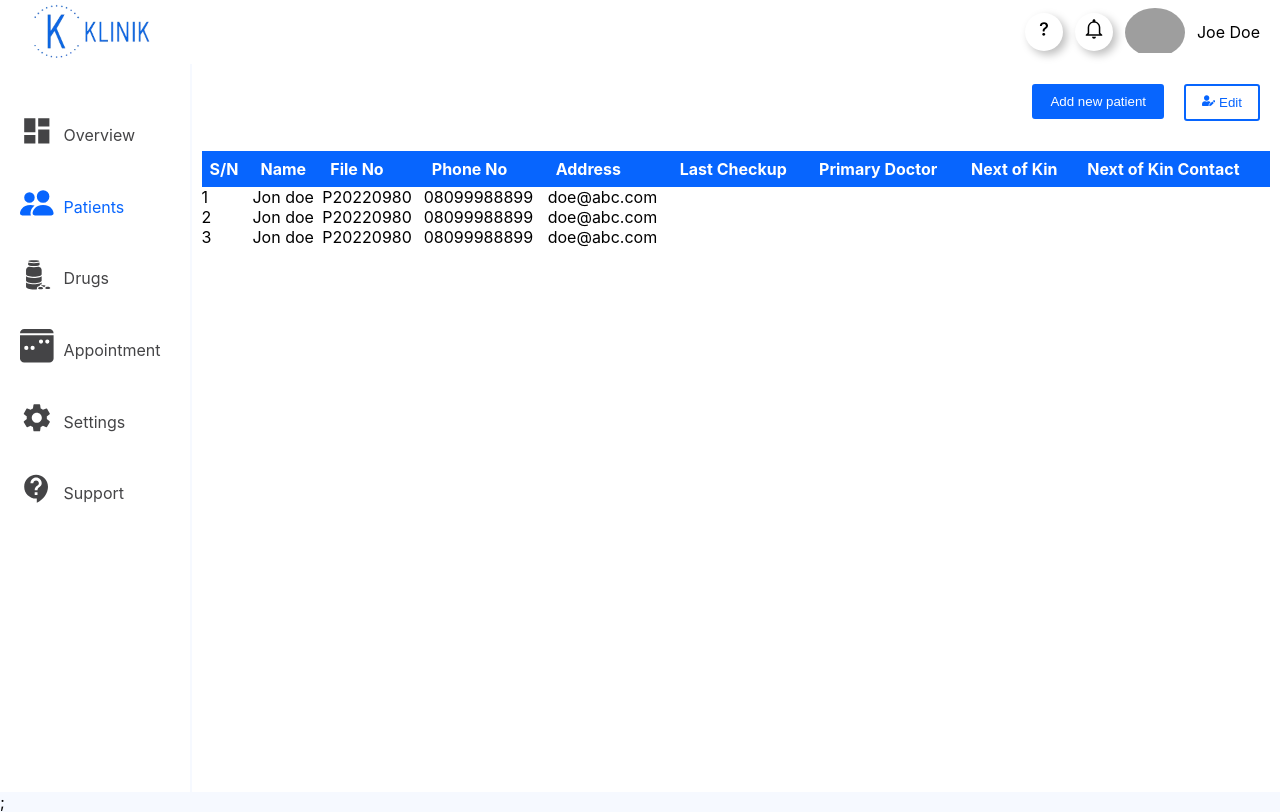
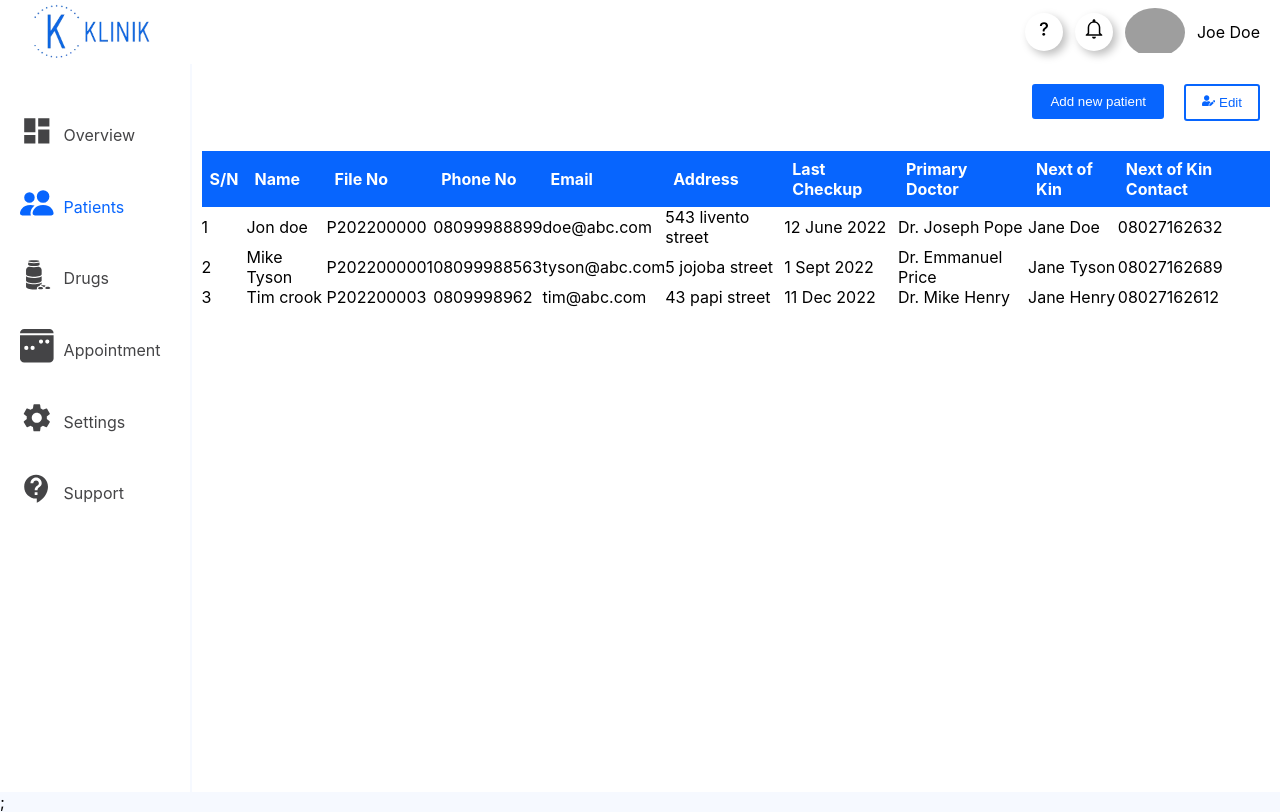
Before and after one commit to St-Pardon/klinik, a React (Create React App) app in the folder client/: page /dashboard/patients in a window 1280 px wide. Built offline with nearby package versions, Linux system fonts and the light colour scheme; grey boxes are pictures that could not be loaded.

Commit message:
:bookmark: saving progress

```diff
--- a/client/src/Landing-Page/landingPage.jsx
+++ b/client/src/Landing-Page/landingPage.jsx
@@ -39,6 +39,8 @@ import {
 } from "../components/heading/heading.component";
 import { Header } from "../components/header/header.styled";
 import { Icon } from "../components/icon/icon.styled";
+import TeamComponent from "../components/team/team.component";
+import ProductComponent from "../components/product/product.component";
 
 const LandingPage = () => {
   return (
@@ -56,9 +58,6 @@ const LandingPage = () => {
           <Navlink href="#service">
             <p>Service</p>
           </Navlink>
-          {/* <Navlink href="#doctor">
-            <p>Doctor</p>
-          </Navlink> */}
           <Navlink href="#about-us">
             <p>About Us</p>
           </Navlink>
@@ -74,16 +73,16 @@ const LandingPage = () => {
         <Section home id="home">
           <div>
             <HeroText>
-              Consult A Doctor,
+              Access your Medical Record,
               <br />
               Anytime Anywhere
             </HeroText>
             <HeroPara>
-              Creating healtier hospital for patients in Africa and beyond.
+              Creating faster hospital access for patients in Africa and beyond.
             </HeroPara>
             <HeroContainer>
-              <Button primary>Book Appointment</Button>
-              <a href="##">
+              <Button primary>Request Demo</Button>
+              <a href="#about-us">
                 <p>Learn more</p>
               </a>
             </HeroContainer>
@@ -91,6 +90,10 @@ const LandingPage = () => {
           <Figure hero>
             <Img src={doc} alt="undraw doctor illustration" />
           </Figure>
+        </Section>
+        <Section peek>
+          <SecHeading service>Take a Peek</SecHeading>
+          <ProductComponent />
         </Section>
         <section id="service">
           <SecHeading service>Our Services</SecHeading>
@@ -143,48 +146,19 @@ const LandingPage = () => {
             </div>
           </WhyUs>
         </section>
-        {/* <section id="doctor">
-          <div>
-            <div>
-              <h3>Meet our Doctors</h3>
-              <p>
-                Start an online conversation with a using an end-to-end
-                encrypted platform
-              </p>
-              <Button primary>Start a conversation</Button>
-            </div>
-            <div>
-              <figure></figure>
-              <figure></figure>
-              <figure></figure>
-              <figure></figure>
-            </div>
-          </div>
-          <div>
-            <h3>Hear from our patients</h3>
-            <div>
-              <ul>
-                <li>
-                  <div></div>
-                  <div>
-                    <figure></figure>
-                    <div>
-                      <p>
-                        Lorem ipsum dolor sit, amet consectetur adipisicing
-                        elit. Veniam minima fugit dignissimos. Fugiat, quos.
-                        Ipsum illum vitae amet dicta officia sapiente
-                        consequatur placeat, repellendus ducimus eum fugiat
-                        numquam quisquam nihil.
-                      </p>
-                      <h4>Diane Simmens</h4>
-                      <p>Pharmasist</p>
-                    </div>
-                  </div>
-                </li>
-              </ul>
-            </div>
-          </div>
-        </section> */}
+        <section id="#about-us">
+          <SecHeading>About Us</SecHeading>
+          <p>
+            Inspired by the need to transform the hospital system from the
+            card-file technique which is not only slow but often lead to loss of
+            medical records, we came up with the web app to fix that problem and
+            help local and under funded hospital properly manage patient records
+            and information
+          </p>
+
+          <SecHeading>Meet The Team</SecHeading>
+          <TeamComponent />
+        </section>
       </Main>
       <Footer>
         <FooterTop>
@@ -208,9 +182,6 @@ const LandingPage = () => {
               <Navlink ft href="#service">
                 <Item>Service</Item>
               </Navlink>
-              {/* <Navlink ft href="#doctor">
-                <Item>Doctor</Item>
-              </Navlink> */}
               <Navlink ft href="#about-us">
                 <Item>About Us</Item>
               </Navlink>
--- a/client/src/Landing-Page/landingPage.styled.jsx
+++ b/client/src/Landing-Page/landingPage.styled.jsx
@@ -30,6 +30,11 @@ export const Section = styled.section`
       display: flex;
       justify-content: space-around;
       align-items: center;
+    `}
+  ${(props) =>
+    props.peek &&
+    css`
+      background-color: #0765fe;
     `}
 `;
 export const HeroContainer = styled.div`
--- a/client/src/containers/patients.container.jsx
+++ b/client/src/containers/patients.container.jsx
@@ -26,6 +26,7 @@ const PatientsContainer = () => {
               <Th>Name</Th>
               <Th>File No</Th>
               <Th>Phone No</Th>
+              <Th>Email</Th>
               <Th>Address</Th>
               <Th>Last Checkup</Th>
               <Th>Primary Doctor</Th>
@@ -36,27 +37,43 @@ const PatientsContainer = () => {
           <tbody>
             <tr>
               <td>1</td>
-              <td><Link to='/dashboard/patient_detail'>Jon doe</Link></td>
-              <td>P20220980</td>
+              <td>
+                <Link to="/dashboard/patient_detail">Jon doe</Link>
+              </td>
+              <td>P202200000</td>
               <td>08099988899</td>
               <td>doe@abc.com</td>
-              <td></td>
+              <td>543 livento street</td>
+              <td>12 June 2022</td>
+              <td>Dr. Joseph Pope</td>
+              <td>Jane Doe</td>
+              <td>08027162632</td>
             </tr>
             <tr>
               <td>2</td>
-              <td>Jon doe</td>
-              <td>P20220980</td>
-              <td>08099988899</td>
-              <td>doe@abc.com</td>
-              <td></td>
+              <td>
+                <Link to="/dashboard/patient_detail">Mike Tyson</Link>
+              </td>
+              <td>P2022000001</td>
+              <td>08099988563</td>
+              <td>tyson@abc.com</td>
+              <td>5 jojoba street</td>
+              <td>1 Sept 2022</td>
+              <td>Dr. Emmanuel Price</td>
+              <td>Jane Tyson</td>
+              <td>08027162689</td>
             </tr>
             <tr>
               <td>3</td>
-              <td>Jon doe</td>
-              <td>P20220980</td>
-              <td>08099988899</td>
-              <td>doe@abc.com</td>
-              <td></td>
+              <td>Tim crook</td>
+              <td>P202200003</td>
+              <td>0809998962</td>
+              <td>tim@abc.com</td>
+              <td>43 papi street</td>
+              <td>11 Dec 2022</td>
+              <td>Dr. Mike Henry</td>
+              <td>Jane Henry</td>
+              <td>08027162612</td>
             </tr>
           </tbody>
         </Table>
--- a/client/src/containers/staff.container.jsx
+++ b/client/src/containers/staff.container.jsx
@@ -35,7 +35,7 @@ const StaffContainer = () => {
             <tr>
               <td>1</td>
               <td><Link to='/dashboard/staff_detail'>Jon doe</Link></td>
-              <td>S20220980</td>
+              <td>S20220000</td>
               <td>08099988899</td>
               <td>doe@abc.com</td>
               <td>27353 levigon avenue</td>
@@ -45,11 +45,11 @@ const StaffContainer = () => {
             </tr>
             <tr>
               <td>2</td>
-              <td><Link to='/dashboard/staff_detail'>Jon doe</Link></td>
-              <td>S20220980</td>
-              <td>08099988899</td>
-              <td>doe@abc.com</td>
-              <td>27353 levigon avenue</td>
+              <td><Link to='/dashboard/staff_detail'>Diana Prince</Link></td>
+              <td>S202200001</td>
+              <td>08099112343</td>
+              <td>diana@abc.com</td>
+              <td>27 kings avenue</td>
               <td>Nurse</td>
               <td>Admin</td>
               <td>Off Duty</td>
```
Also changed, not shown: client/package.json (+4 -3 lines), 1 other file (tests, documents, lock files or other folders).
